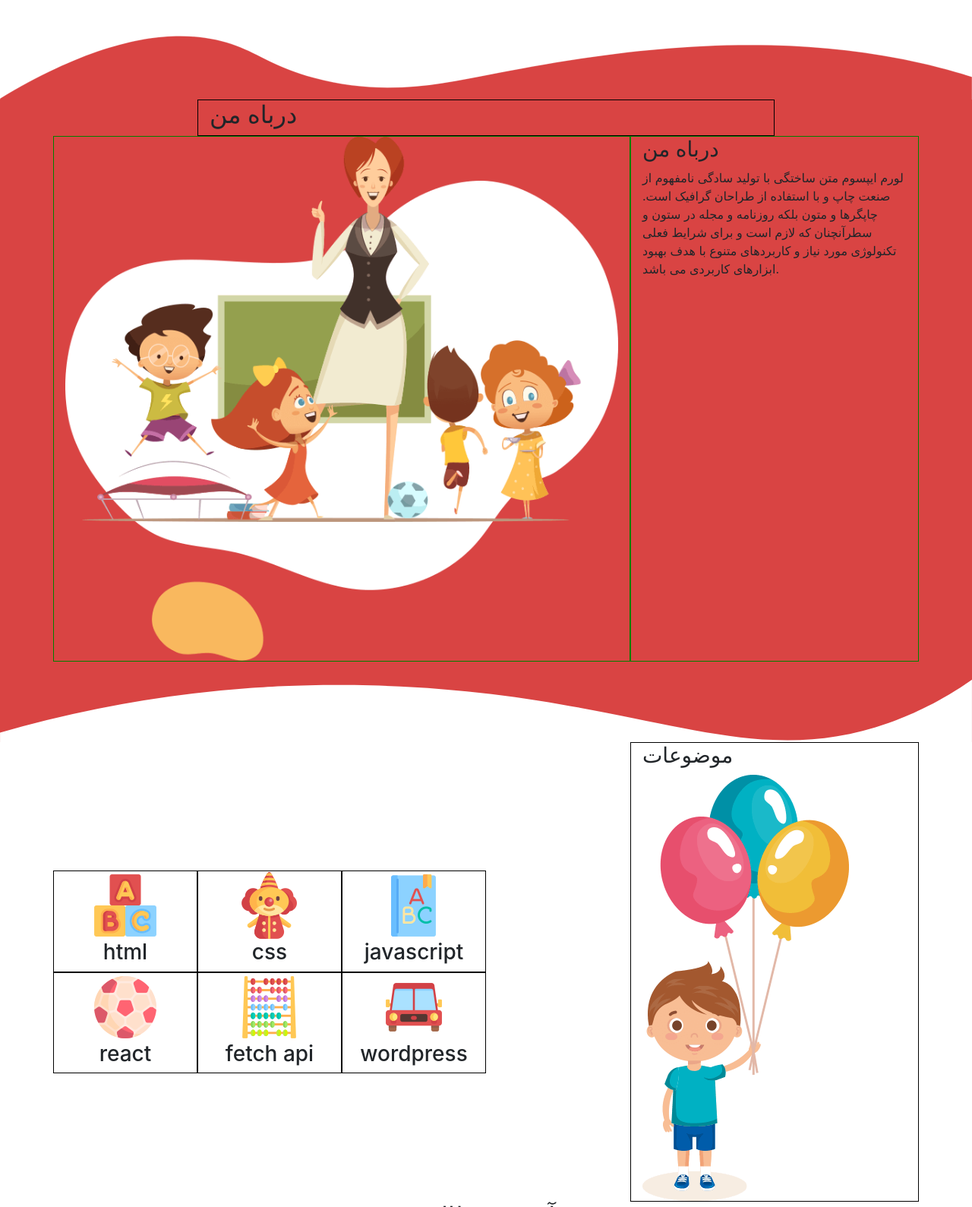
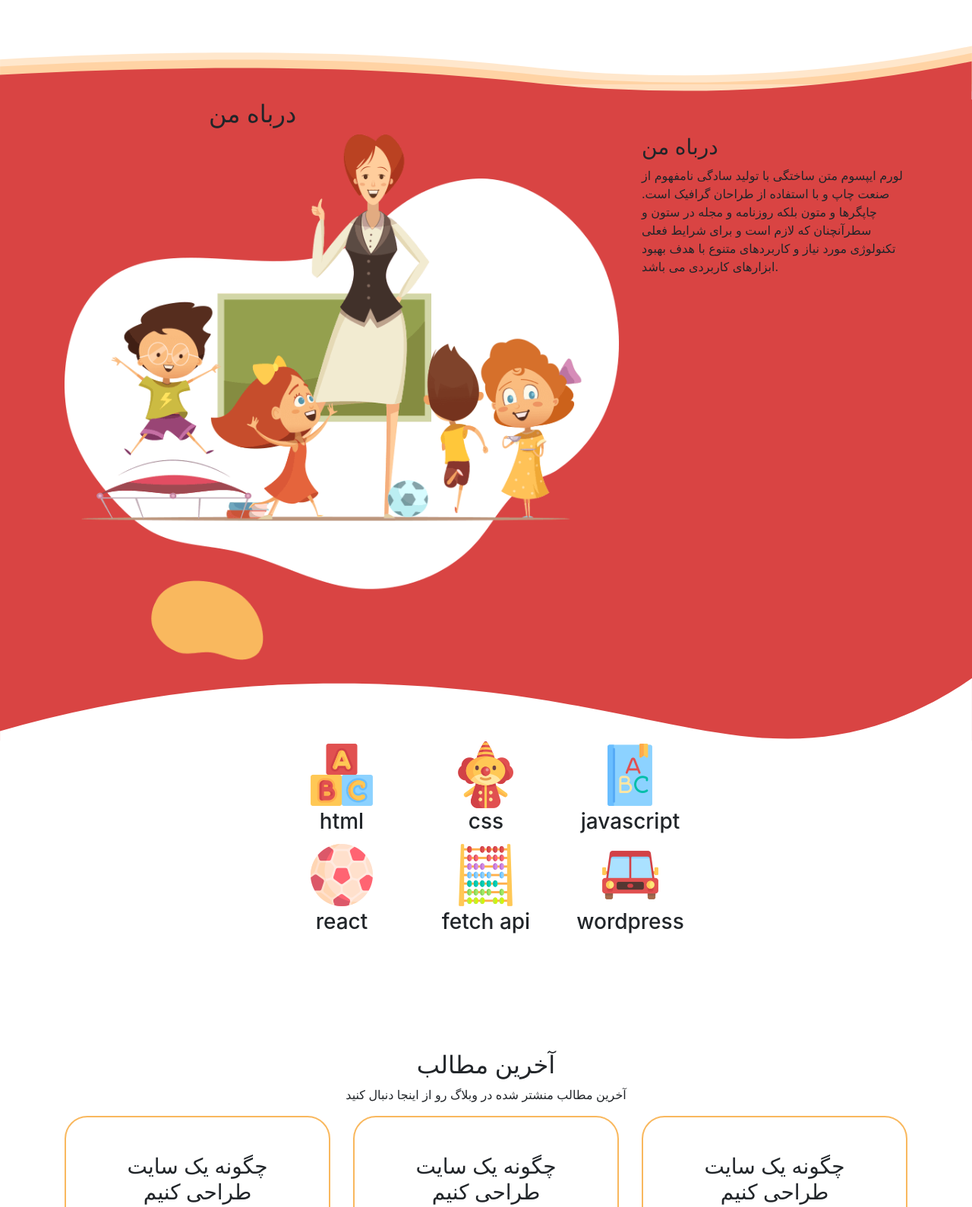
Before and after one commit to saeedpnh/khilisadeh, a plain HTML site: page index.html in a window 1280 px wide. Shown: the part 480-2069 px from the top of the page at 76% size. Drawn offline with Linux system fonts and the light colour scheme.

Commit message:
updated images

```diff
--- a/css/style.css
+++ b/css/style.css
@@ -14,7 +14,6 @@
 .inbody {
   background-color: #ffffff;
   box-shadow: 0 2px 5px 0 rgba(0, 0, 0, 0.1);
-  /* transition: all 1s ease; */
   animation: slide-down 0.7s;
 }
 
--- a/index.html
+++ b/index.html
@@ -45,27 +45,33 @@
         </div>
       </div>
     </section>
-    <svg class="bottom-svg" xmlns="http://www.w3.org/2000/svg" viewBox="0 0 5442.52 453.54">
+    <svg class="bottom-svg" xmlns="http://www.w3.org/2000/svg" viewBox="0 0 1920 160">
       <path
-        d="M5442.52,324V453.54H0V445C658.15,48,1064.6,54.52,1321,149c136.18,50.18,218.92,121.08,435,180,397.14,108.29,719.05,32.78,995-20,545.86-104.4,1480.53-275.13,2415-60C5271.91,273.38,5365.34,299.85,5442.52,324Z"
-        stroke="#fff" />
+        d="M1920,53.14V129H0V79.73C488,53.58,813.82,70.22,1029,93c35.82,3.79,97.15,10.78,184,15A2815.62,2815.62,0,0,0,1920,53.14Z"
+        fill="#ffcf99" opacity="0.5" />
+      <path
+        d="M1920,67.14V143H0V93.73C488,67.58,813.82,84.22,1029,107c35.82,3.79,97.15,10.78,184,15A2815.62,2815.62,0,0,0,1920,67.14Z"
+        fill="#ffc07f" opacity="0.5" />
+      <path
+        d="M1919.5,83.64V159.5H-.5V110.23c488-26.15,813.82-9.51,1029,13.27,35.82,3.79,97.15,10.78,184,15A2815.62,2815.62,0,0,0,1919.5,83.64Z"
+        fill="#d94443" />
     </svg>
   </header>
 
   <article id="about">
     <header class="container">
       <div class="row justify-content-center">
-        <div class="col-11 col-md-8" style="border:1px solid black;">
+        <div class="col-11 col-md-8">
           <h2>درباه من</h2>
         </div>
       </div>
     </header>
     <section class="container">
       <div class="row justify-content-center">
-        <section class="col-lg-8 col-xl-8 col-sm-10" style="border:1px solid green;">
+        <section class="col-lg-8 col-xl-8 col-sm-10">
           <img class="img-fluid" src="img/about.png" alt="about">
         </section>
-        <section class="col-lg-4 col-xl-4 col-sm-10" style="border:1px solid green;">
+        <section class="col-lg-4 col-xl-4 col-sm-10">
           <h3>درباه من</h3>
           <p>لورم ایپسوم متن ساختگی با تولید سادگی نامفهوم از صنعت چاپ و با استفاده از طراحان گرافیک است. چاپگرها و متون
             بلکه روزنامه و مجله در ستون و سطرآنچنان که لازم است و برای شرایط فعلی تکنولوژی مورد نیاز و کاربردهای متنوع
@@ -82,45 +88,41 @@
 
   <article id="skills">
     <div class="container">
-      <div class="row align-items-center">
+      <div class="row align-items-center justify-content-center">
         <div class="col-md-8 text-center">
-          <div class="row">
-            <div class="col-12 col-md-4 col-lg-3" style="border: 1px solid black;">
+          <div class="row justify-content-center">
+            <div class="col-12 col-md-4 col-lg-3">
               <img src="img/skills/1.png" alt="">
               <h3>html</h3>
             </div>
-            <div class="col-12 col-md-4 col-lg-3" style="border: 1px solid black;">
+            <div class="col-12 col-md-4 col-lg-3">
               <img src="img/skills/2.png" alt="">
               <h3>css</h3>
             </div>
-            <div class="col-12 col-md-4 col-lg-3" style="border: 1px solid black;">
+            <div class="col-12 col-md-4 col-lg-3">
               <img src="img/skills/3.png" alt="">
               <h3>javascript</h3>
             </div>
           </div>
-          <div class="row">
-            <div class="col-12 col-md-4 col-lg-3" style="border: 1px solid black;">
+          <div class="row justify-content-center">
+            <div class="col-12 col-md-4 col-lg-3">
               <img src="img/skills/4.png" alt="">
               <h3>react</h3>
             </div>
-            <div class="col-12 col-md-4 col-lg-3" style="border: 1px solid black;">
+            <div class="col-12 col-md-4 col-lg-3">
               <img src="img/skills/5.png" alt="">
               <h3>fetch api</h3>
             </div>
-            <div class="col-12 col-md-4 col-lg-3" style="border: 1px solid black;">
+            <div class="col-12 col-md-4 col-lg-3">
               <img src="img/skills/6.png" alt="">
               <h3>wordpress</h3>
             </div>
           </div>
         </div>
-        <div class="col-md-4" style="border: 1px solid black;">
-          <h3>موضوعات</h3>
-          <img src="img/skills/skills.png" alt="">
-        </div>
       </div>
     </div>
   </article>
-
+  <br><br><br><br><br><br>
   <article id="latest-post">
     <header class="container">
       <div class="row justify-content-center">
@@ -167,7 +169,15 @@
     </section>
   </article>
 
-  <br><br><br>
+  <footer>
+    <div class="container">
+      <div class="row justify-content-center">
+        <div class="col-md-8" style="border: 1px solid red;">
+          <a href=""><img src="img/instagram.png" alt="instagram" width="100" height="100"></a>
+        </div>
+      </div>
+    </div>
+  </footer>
 
   <script src="js/jquery-3.4.1.min.js"></script>
   <script src="js/bootstrap.bundle.min.js"></script>
```
Also changed, not shown: img/bottom.svg (deleted), img/bottom1.svg, img/bottom2.svg (deleted), img/bottom3.svg (deleted), img/instagram.png (added), img/side1.svg (deleted).
